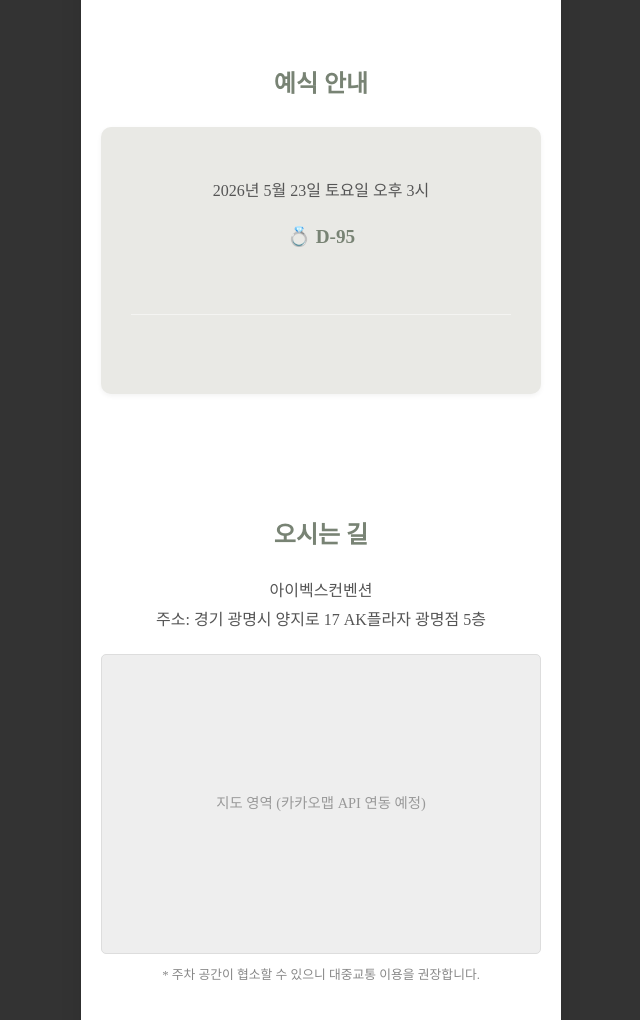
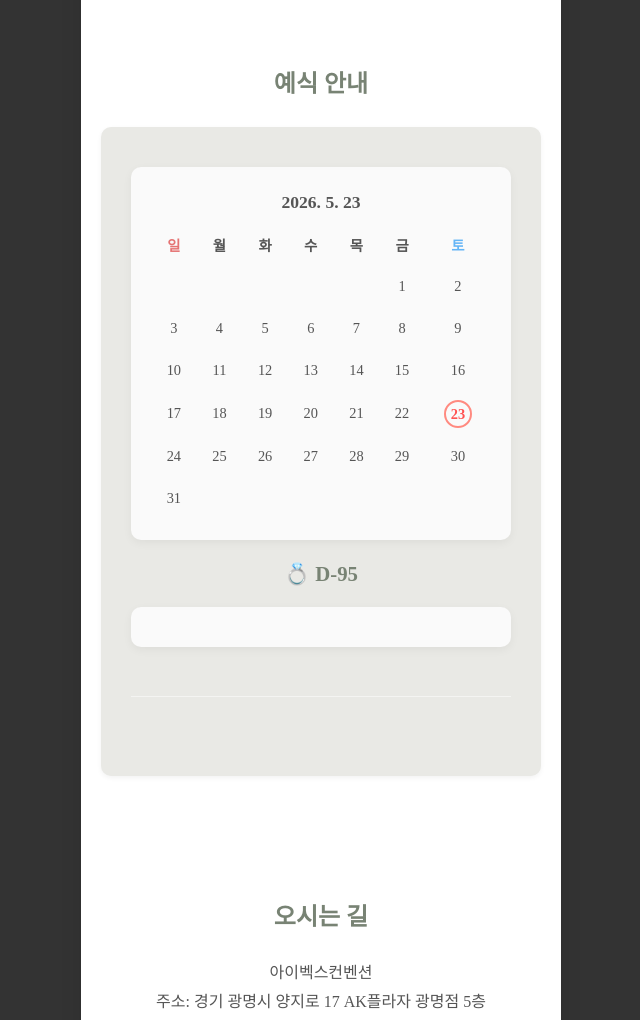
Before and after one commit to sptl47-max/hysk-wedding, a plain HTML site: page index.html in a window 1280 px wide. Shown: the part 1807-2827 px from the top of the page, without its empty margins (319-959 px from the left). Drawn offline with Linux system fonts and the light colour scheme.

Commit message:
Update index.html

```diff
--- a/index.html
+++ b/index.html
@@ -387,6 +387,13 @@
     right: -60px;
     border-left: none;
 }
+#calendar {
+    margin-top: 10px;
+    padding: 20px;
+    background: #fafafa;
+    border-radius: 10px;
+    box-shadow: 0 3px 10px rgba(0,0,0,0.05);
+}
 
     </style>
 </head>
@@ -511,7 +518,7 @@
     <img src="images/background (4).jpg" alt="웨딩사진4">
 </div>
 <div class="gallery-item">
-    <img src="images/background (5).jpg" alt="웨딩사진5">
+    <img src="images/main.jpg" alt="웨딩사진5">
                 </div>
             </div>
         </section>
@@ -597,19 +604,82 @@
 
         // 0.4초마다 꽃잎 생성 함수 실행 (너무 많으면 성능 저하되므로 적절히 조절)
         setInterval(createPetal, 400);
-       const weddingDate = new Date("2026-05-23T15:00:00");
+const weddingDate = new Date("2026-05-23T15:00:00");
 const today = new Date();
 const diff = weddingDate - today;
 const days = Math.ceil(diff / (1000 * 60 * 60 * 24));
 
 document.getElementById("dday").innerHTML =
-    "<div style='font-size:1.2rem; margin-bottom:10px;'>💍 D-" + days + "</div>";
+    "<div style='font-size:1.3rem; margin-bottom:15px; font-weight:600;'>💍 D-" + days + "</div>";
 
-const options = { year: 'numeric', month: 'long', day: 'numeric', weekday: 'long' };
-document.getElementById("calendar").innerHTML =
-    "<div style='font-size:1rem;'>" +
-    weddingDate.toLocaleDateString('ko-KR', options) +
-    " 오후 3시</div>";
+function generateCalendar(date) {
+    const year = date.getFullYear();
+    const month = date.getMonth();
+    const weddingDay = date.getDate();
+
+    const firstDay = new Date(year, month, 1).getDay();
+    const lastDate = new Date(year, month + 1, 0).getDate();
+
+    const weekDays = ["일", "월", "화", "수", "목", "금", "토"];
+
+    let calendarHTML = `
+        <div style="margin-bottom:10px; font-size:1.1rem; font-weight:600;">
+            ${year}. ${month + 1}. ${weddingDay}
+        </div>
+        <table style="width:100%; border-collapse:collapse; text-align:center; font-size:0.9rem;">
+            <thead>
+                <tr>
+    `;
+
+    weekDays.forEach(day => {
+        let color = (day === "일") ? "#e57373" : (day === "토") ? "#64b5f6" : "#555";
+        calendarHTML += `<th style="padding:6px; color:${color};">${day}</th>`;
+    });
+
+    calendarHTML += "</tr></thead><tbody><tr>";
+
+    let dayCount = 0;
+
+    for (let i = 0; i < firstDay; i++) {
+        calendarHTML += "<td></td>";
+        dayCount++;
+    }
+
+    for (let d = 1; d <= lastDate; d++) {
+        let isWedding = (d === weddingDay);
+
+        calendarHTML += `
+            <td style="padding:8px; position:relative;">
+                ${isWedding
+                    ? `<div style="
+                        width:28px;
+                        height:28px;
+                        margin:auto;
+                        border:2px solid #ff8a80;
+                        border-radius:50%;
+                        line-height:24px;
+                        font-weight:600;
+                        color:#ff5252;
+                    ">${d}</div>`
+                    : d}
+            </td>
+        `;
+
+        dayCount++;
+
+        if (dayCount % 7 === 0) {
+            calendarHTML += "</tr><tr>";
+        }
+    }
+
+    calendarHTML += "</tr></tbody></table>";
+
+    document.getElementById("calendar").innerHTML = calendarHTML;
+}
+
+generateCalendar(weddingDate);
+
+
 /* ===== 음악 자동 재생 보완 ===== */
 const audio = document.getElementById("bgm");
 
```
